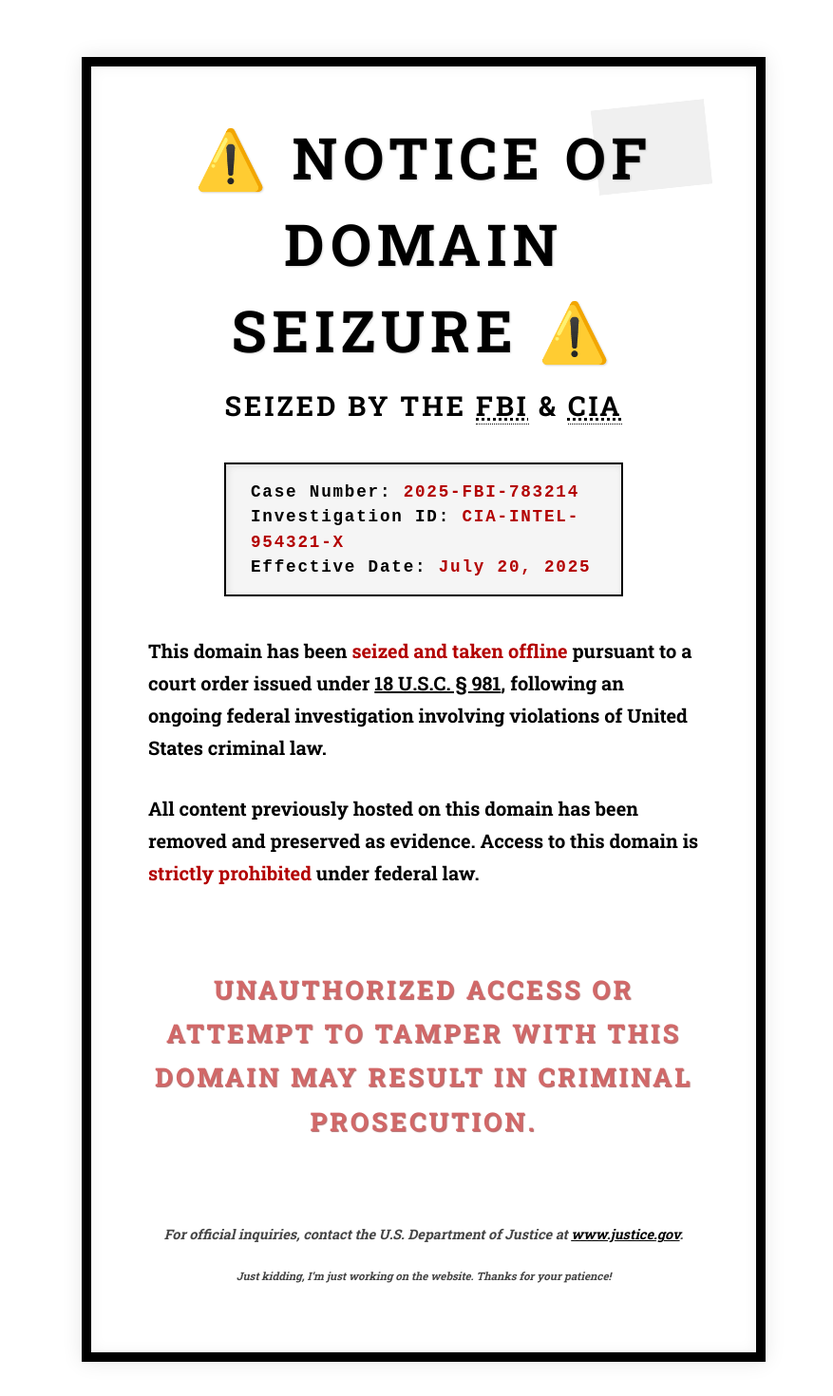
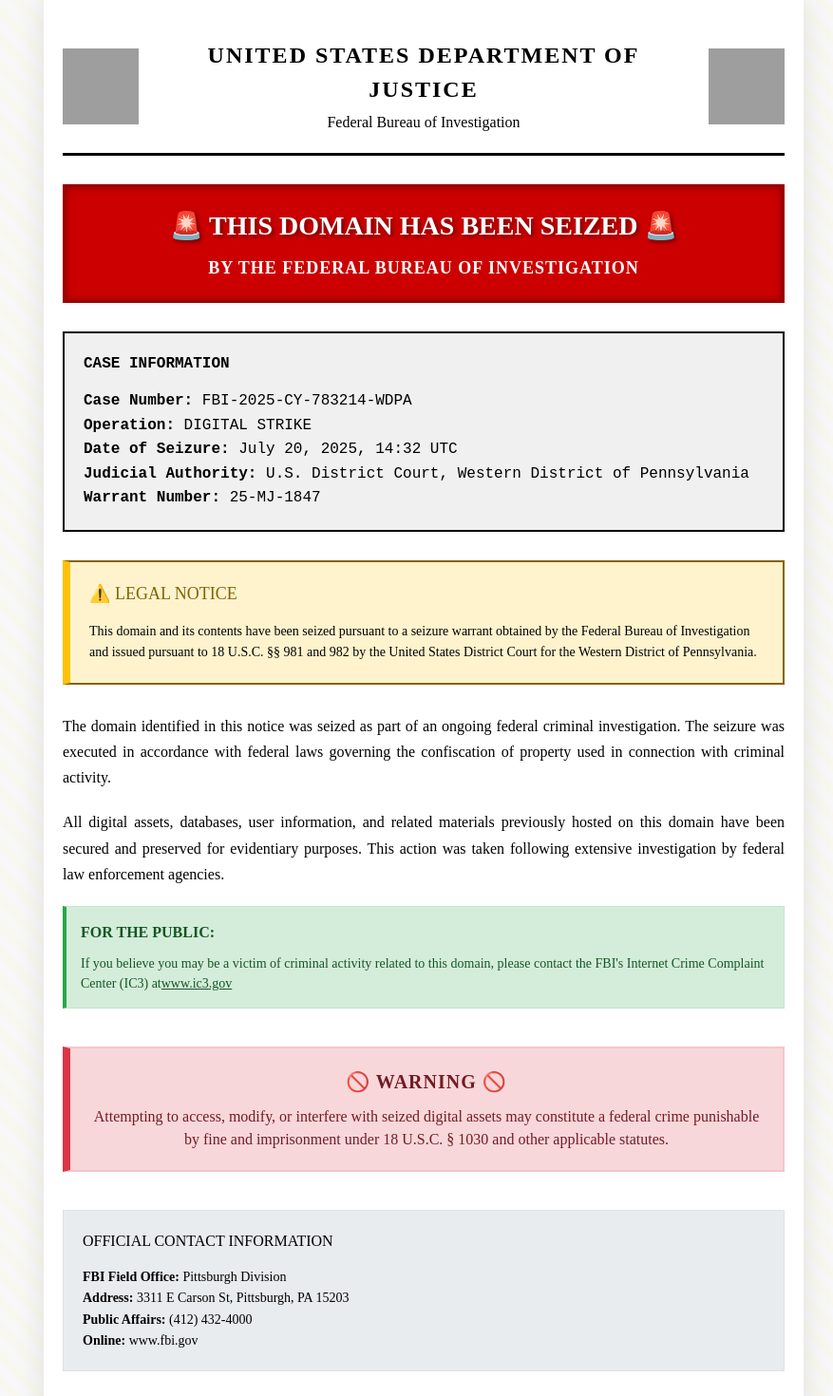
Before and after one commit to PanicAtTheKernl/duke-portfolio, a Next.js app: page / in a window 1280 px wide. Shown: the top 1470 px of the page at 95% size, without its empty margins (194-1071 px from the left). Built offline with nearby package versions, Linux system fonts and the light colour scheme; grey boxes are pictures that could not be loaded.

Commit message:
Update index.js

```diff
--- a/pages/index.js
+++ b/pages/index.js
@@ -1,202 +1,282 @@
-import Head from 'next/head';
+import React from 'react';
 
-export default function SeizedNotice() {
+export default function RealisticSeizedNotice() {
   return (
-    <>
-      <Head>
-        <title>⚠️ OFFICIAL NOTICE: DOMAIN SEIZED BY FBI & CIA ⚠️</title>
-        <meta charSet="UTF-8" />
-        <meta name="viewport" content="width=device-width, initial-scale=1" />
-        <style>{`
-          @import url('https://fonts.googleapis.com/css2?family=Roboto+Slab:wght@700&display=swap');
+    <div style={{
+      fontFamily: "'Times New Roman', Times, serif",
+      backgroundColor: '#f8f8f8',
+      color: '#000',
+      margin: 0,
+      padding: 0,
+      minHeight: '100vh',
+      backgroundImage: `
+        repeating-linear-gradient(
+          45deg,
+          transparent,
+          transparent 10px,
+          rgba(255,255,0,0.03) 10px,
+          rgba(255,255,0,0.03) 20px
+        )
+      `,
+      userSelect: 'none'
+    }}>
+      <div style={{
+        maxWidth: '800px',
+        margin: '0 auto',
+        padding: '40px 20px',
+        backgroundColor: '#ffffff',
+        minHeight: '100vh',
+        boxShadow: '0 0 30px rgba(0,0,0,0.1)',
+        position: 'relative'
+      }}>
 
-          html, body {
-            margin: 0;
-            padding: 0;
-            font-family: 'Roboto Slab', serif;
-            background-color: #fff;
-            color: #000;
-            user-select: none;
-            -webkit-font-smoothing: antialiased;
-          }
+        {/* Header with FBI and DOJ seals */}
+        <div style={{
+          display: 'flex',
+          justifyContent: 'space-between',
+          alignItems: 'center',
+          marginBottom: '30px',
+          borderBottom: '3px solid #000',
+          paddingBottom: '20px'
+        }}>
+          <img
+            src="https://upload.wikimedia.org/wikipedia/commons/thumb/e/e6/FBI_Seal.svg/120px-FBI_Seal.svg.png"
+            alt="FBI Seal"
+            style={{ width: '80px', height: '80px' }}
+          />
+          <div style={{
+            textAlign: 'center',
+            flex: 1,
+            margin: '0 20px'
+          }}>
+            <h1 style={{
+              fontSize: '24px',
+              fontWeight: 'bold',
+              margin: '0',
+              textTransform: 'uppercase',
+              letterSpacing: '2px'
+            }}>
+              UNITED STATES DEPARTMENT OF JUSTICE
+            </h1>
+            <div style={{
+              fontSize: '16px',
+              fontWeight: 'normal',
+              marginTop: '5px'
+            }}>
+              Federal Bureau of Investigation
+            </div>
+          </div>
+          <img
+            src="https://upload.wikimedia.org/wikipedia/commons/thumb/5/54/Seal_of_the_United_States_Department_of_Justice.svg/120px-Seal_of_the_United_States_Department_of_Justice.svg.png"
+            alt="DOJ Seal"
+            style={{ width: '80px', height: '80px' }}
+          />
+        </div>
 
-          .container {
-            max-width: 720px;
-            margin: 60px auto 80px;
-            padding: 50px 60px 70px;
-            border: 10px solid #000;
-            position: relative;
-            box-sizing: border-box;
-            background: #fff;
-            box-shadow:
-              0 0 20px rgba(0, 0, 0, 0.1),
-              inset 0 0 15px rgba(0, 0, 0, 0.05);
-          }
+        {/* Main Notice */}
+        <div style={{
+          backgroundColor: '#cc0000',
+          color: 'white',
+          padding: '20px',
+          textAlign: 'center',
+          marginBottom: '30px',
+          border: '3px solid #990000',
+          boxShadow: 'inset 0 0 10px rgba(0,0,0,0.3)'
+        }}>
+          <h2 style={{
+            fontSize: '28px',
+            fontWeight: 'bold',
+            margin: '0 0 10px 0',
+            textShadow: '2px 2px 4px rgba(0,0,0,0.5)'
+          }}>
+            🚨 THIS DOMAIN HAS BEEN SEIZED 🚨
+          </h2>
+          <div style={{
+            fontSize: '18px',
+            fontWeight: 'bold',
+            textTransform: 'uppercase',
+            letterSpacing: '1px'
+          }}>
+            BY THE FEDERAL BUREAU OF INVESTIGATION
+          </div>
+        </div>
 
-          .seal {
-            position: absolute;
-            top: 40px;
-            right: 50px;
-            width: 120px;
-            opacity: 0.12;
-            filter: grayscale(100%) brightness(90%);
-            pointer-events: none;
-            user-select: none;
-            transform: rotate(-6deg);
-            z-index: 0;
-          }
+        {/* Case Information Box */}
+        <div style={{
+          backgroundColor: '#f0f0f0',
+          border: '2px solid #000',
+          padding: '20px',
+          marginBottom: '30px',
+          fontFamily: "'Courier New', monospace"
+        }}>
+          <h3 style={{
+            margin: '0 0 15px 0',
+            fontSize: '16px',
+            fontWeight: 'bold',
+            textTransform: 'uppercase'
+          }}>
+            CASE INFORMATION
+          </h3>
+          <div style={{ lineHeight: '1.6' }}>
+            <div><strong>Case Number:</strong> FBI-2025-CY-783214-WDPA</div>
+            <div><strong>Operation:</strong> DIGITAL STRIKE</div>
+            <div><strong>Date of Seizure:</strong> July 20, 2025, 14:32 UTC</div>
+            <div><strong>Judicial Authority:</strong> U.S. District Court, Western District of Pennsylvania</div>
+            <div><strong>Warrant Number:</strong> 25-MJ-1847</div>
+          </div>
+        </div>
 
-          h1 {
-            font-size: 3.8rem;
-            font-weight: 900;
-            text-align: center;
-            letter-spacing: 6px;
-            margin: 0 0 12px;
-            z-index: 1;
-            position: relative;
-            text-shadow:
-              1px 1px 2px rgba(0, 0, 0, 0.15);
-          }
+        {/* Legal Notice */}
+        <div style={{
+          backgroundColor: '#fff3cd',
+          border: '2px solid #856404',
+          borderLeft: '8px solid #ffc107',
+          padding: '20px',
+          marginBottom: '30px'
+        }}>
+          <h3 style={{
+            margin: '0 0 15px 0',
+            fontSize: '18px',
+            color: '#856404'
+          }}>
+            ⚠️ LEGAL NOTICE
+          </h3>
+          <p style={{
+            margin: '0',
+            lineHeight: '1.6',
+            fontSize: '14px'
+          }}>
+            This domain and its contents have been seized pursuant to a seizure warrant obtained by the
+            Federal Bureau of Investigation and issued pursuant to 18 U.S.C. §§ 981 and 982 by the
+            United States District Court for the Western District of Pennsylvania.
+          </p>
+        </div>
 
-          h2 {
-            font-size: 1.8rem;
-            font-weight: 700;
-            text-align: center;
-            text-transform: uppercase;
-            letter-spacing: 3px;
-            margin: 0 0 38px;
-            position: relative;
-            z-index: 1;
-          }
+        {/* Main Content */}
+        <div style={{ marginBottom: '40px' }}>
+          <p style={{
+            fontSize: '16px',
+            lineHeight: '1.7',
+            marginBottom: '20px',
+            textAlign: 'justify'
+          }}>
+            The domain identified in this notice was seized as part of an ongoing federal criminal
+            investigation. The seizure was executed in accordance with federal laws governing the
+            confiscation of property used in connection with criminal activity.
+          </p>
 
-          .case-info {
-            font-family: 'Courier New', Courier, monospace;
-            font-weight: 700;
-            font-size: 1.1rem;
-            background: #f5f5f5;
-            border: 2px solid #000;
-            padding: 16px 26px;
-            max-width: 420px;
-            margin: 0 auto 40px;
-            box-shadow: inset 2px 2px 6px #ddd;
-            letter-spacing: 1.8px;
-            user-select: text;
-            position: relative;
-            z-index: 1;
-          }
+          <p style={{
+            fontSize: '16px',
+            lineHeight: '1.7',
+            marginBottom: '20px',
+            textAlign: 'justify'
+          }}>
+            All digital assets, databases, user information, and related materials previously hosted
+            on this domain have been secured and preserved for evidentiary purposes. This action was
+            taken following extensive investigation by federal law enforcement agencies.
+          </p>
 
-          p {
-            font-size: 1.25rem;
-            line-height: 1.7;
-            margin-bottom: 1.5em;
-            max-width: 720px;
-            margin-left: auto;
-            margin-right: auto;
-            position: relative;
-            z-index: 1;
-            user-select: text;
-          }
+          <div style={{
+            backgroundColor: '#d4edda',
+            border: '1px solid #c3e6cb',
+            borderLeft: '4px solid #28a745',
+            padding: '15px',
+            marginBottom: '20px'
+          }}>
+            <strong style={{ color: '#155724' }}>FOR THE PUBLIC:</strong>
+            <div style={{ marginTop: '10px', fontSize: '14px', color: '#155724' }}>
+              If you believe you may be a victim of criminal activity related to this domain,
+              please contact the FBI's Internet Crime Complaint Center (IC3) at
+              <a href="https://www.ic3.gov" style={{ color: '#155724', textDecoration: 'underline' }}>
+                www.ic3.gov
+              </a>
+            </div>
+          </div>
+        </div>
 
-          strong.highlight {
-            font-weight: 900;
-            color: #b30000;
-          }
+        {/* Warning Box */}
+        <div style={{
+          backgroundColor: '#f8d7da',
+          color: '#721c24',
+          border: '2px solid #f5c6cb',
+          borderLeft: '8px solid #dc3545',
+          padding: '20px',
+          marginBottom: '40px',
+          textAlign: 'center'
+        }}>
+          <div style={{
+            fontSize: '20px',
+            fontWeight: 'bold',
+            marginBottom: '10px',
+            textTransform: 'uppercase',
+            letterSpacing: '1px'
+          }}>
+            🚫 WARNING 🚫
+          </div>
+          <div style={{ fontSize: '16px', lineHeight: '1.5' }}>
+            Attempting to access, modify, or interfere with seized digital assets may constitute
+            a federal crime punishable by fine and imprisonment under 18 U.S.C. § 1030 and other
+            applicable statutes.
+          </div>
+        </div>
 
-          .warning {
-            font-weight: 900;
-            color: #b30000;
-            font-size: 1.7rem;
-            text-align: center;
-            margin-top: 3em;
-            text-transform: uppercase;
-            letter-spacing: 3px;
-            animation: flashRed 1.3s infinite alternate;
-            user-select: none;
-            text-shadow: 1px 1px 1px #700;
-            position: relative;
-            z-index: 1;
-          }
+        {/* Contact Information */}
+        <div style={{
+          backgroundColor: '#e9ecef',
+          border: '1px solid #dee2e6',
+          padding: '20px',
+          marginBottom: '30px'
+        }}>
+          <h3 style={{
+            margin: '0 0 15px 0',
+            fontSize: '16px',
+            textTransform: 'uppercase'
+          }}>
+            OFFICIAL CONTACT INFORMATION
+          </h3>
+          <div style={{ fontSize: '14px', lineHeight: '1.6' }}>
+            <div><strong>FBI Field Office:</strong> Pittsburgh Division</div>
+            <div><strong>Address:</strong> 3311 E Carson St, Pittsburgh, PA 15203</div>
+            <div><strong>Public Affairs:</strong> (412) 432-4000</div>
+            <div><strong>Online:</strong> <a href="https://www.fbi.gov">www.fbi.gov</a></div>
+          </div>
+        </div>
 
-          @keyframes flashRed {
-            0% { opacity: 1; }
-            100% { opacity: 0.4; }
-          }
+        {/* Footer with the reveal */}
+        <div style={{
+          borderTop: '2px solid #000',
+          paddingTop: '20px',
+          textAlign: 'center',
+          fontSize: '12px',
+          color: '#666'
+        }}>
+          <div style={{ marginBottom: '20px' }}>
+            <strong>DOCUMENT ID:</strong> FBI-SEIZURE-2025-07-20-14:32:15-EST
+          </div>
 
-          footer {
-            margin-top: 6em;
-            font-size: 0.9rem;
-            color: #444;
-            text-align: center;
-            font-style: italic;
-            user-select: text;
-            max-width: 720px;
-            margin-left: auto;
-            margin-right: auto;
-            position: relative;
-            z-index: 1;
-          }
+          <div style={{
+            backgroundColor: '#d1ecf1',
+            color: '#0c5460',
+            padding: '15px',
+            borderRadius: '5px',
+            border: '1px solid #bee5eb',
+            fontSize: '14px'
+          }}>
+            <div style={{ fontWeight: 'bold', marginBottom: '10px' }}>
+              😄 JUST KIDDING!
+            </div>
+            <div>
+              This site is temporarily down for maintenance. Thanks for your patience while I work on improvements!
+              <br />
+              <em>- Your friendly neighborhood developer</em>
+            </div>
+          </div>
 
-          abbr {
-            border-bottom: 1px dotted #000;
-            cursor: help;
-            user-select: none;
-          }
-
-          a {
-            color: #000;
-            text-decoration: underline;
-            transition: color 0.2s ease;
-          }
-
-          a:hover {
-            color: #b30000;
-          }
-        `}</style>
-      </Head>
-
-      <main className="container" role="main" aria-labelledby="title">
-        <img
-          className="seal"
-          src="https://upload.wikimedia.org/wikipedia/commons/thumb/e/e6/FBI_Seal.svg/120px-FBI_Seal.svg.png"
-          alt="FBI Seal"
-        />
-        <h1 id="title">⚠️ NOTICE OF DOMAIN SEIZURE ⚠️</h1>
-        <h2>
-          Seized by the <abbr title="Federal Bureau of Investigation">FBI</abbr> &amp; <abbr title="Central Intelligence Agency">CIA</abbr>
-        </h2>
-
-        <section className="case-info" aria-label="Case and Investigation Reference Numbers" role="contentinfo">
-          <div>Case Number: <strong className="highlight">2025-FBI-783214</strong></div>
-          <div>Investigation ID: <strong className="highlight">CIA-INTEL-954321-X</strong></div>
-          <div>Effective Date: <strong className="highlight">July 20, 2025</strong></div>
-        </section>
-
-        <p>
-          This domain has been <strong className="highlight">seized and taken offline</strong> pursuant to a court order issued under{' '}
-          <a href="https://www.law.cornell.edu/uscode/text/18/981" target="_blank" rel="noopener noreferrer">
-            18 U.S.C. § 981
-          </a>
-          , following an ongoing federal investigation involving violations of United States criminal law.
-        </p>
-
-        <p>
-          All content previously hosted on this domain has been removed and preserved as evidence. Access to this domain is{' '}
-          <strong className="highlight">strictly prohibited</strong> under federal law.
-        </p>
-
-        <p className="warning" role="alert">
-          UNAUTHORIZED ACCESS OR ATTEMPT TO TAMPER WITH THIS DOMAIN MAY RESULT IN CRIMINAL PROSECUTION.
-        </p>
-
-        <footer>
-          For official inquiries, contact the <strong>U.S. Department of Justice</strong> at{' '}
-          <a href="https://www.justice.gov" target="_blank" rel="noopener noreferrer">
-            www.justice.gov
-          </a>.
-          <br /><br />
-          <small>Just kidding, I’m just working on the website. Thanks for your patience!</small>
-        </footer>
-      </main>
-    </>
+          <div style={{ marginTop: '10px', fontSize: '11px' }}>
+            This is a parody maintenance page. Any resemblance to actual government seizure notices is purely coincidental.
+          </div>
+        </div>
+      </div>
+    </div>
   );
 }
```
